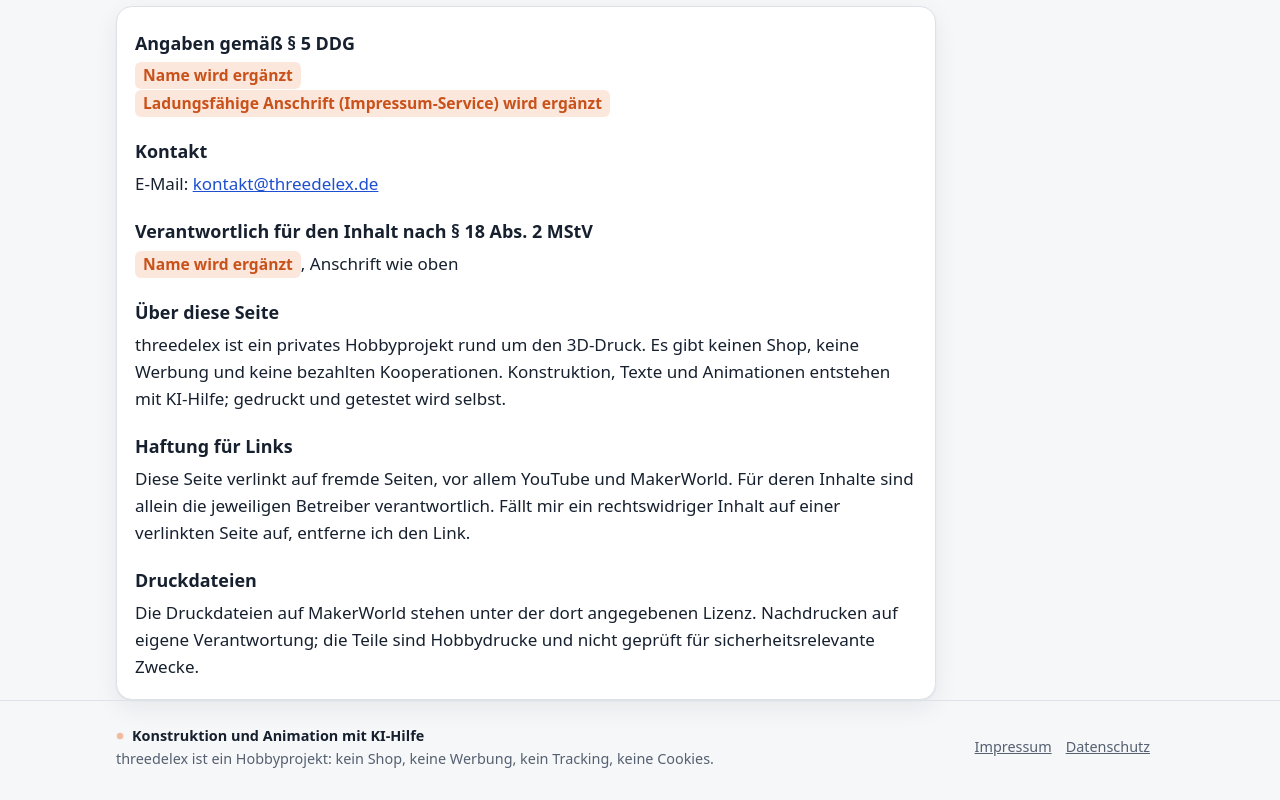
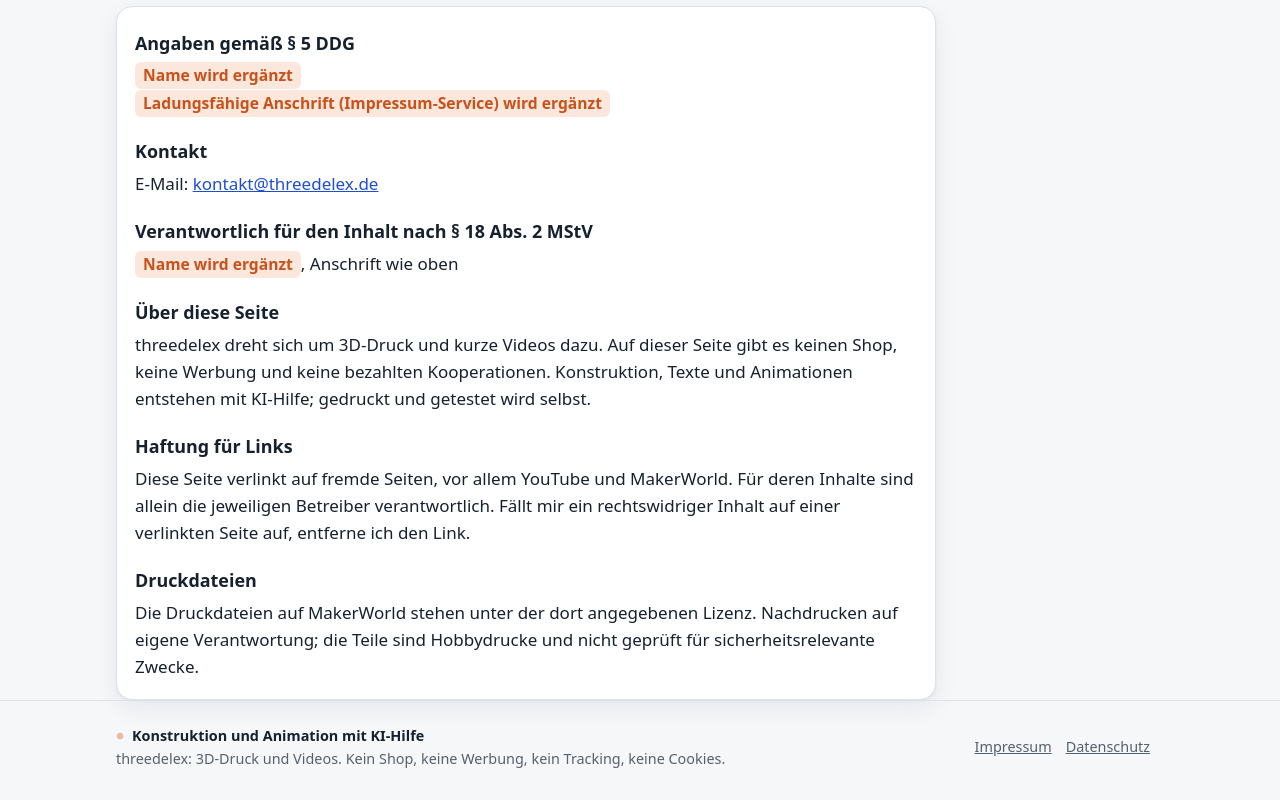
Before and after one commit to thelichtler-cloud/threedelex-web, a plain HTML site: page impressum/index.html in a window 1280 px wide. Shown: the part 371-1171 px from the top of the page. Drawn offline with Linux system fonts and the light colour scheme.

Commit message:
Fuß und Impressum neutral formuliert (ohne „privates Hobbyprojekt“), weiter ohne Shop und Preise
Co-Authored-By: Claude Opus 5.5 <noreply@anthropic.com>

```diff
--- a/impressum/index.html
+++ b/impressum/index.html
@@ -31,7 +31,7 @@
   <h3>Verantwortlich für den Inhalt nach § 18 Abs. 2 MStV</h3>
   <p><span class="fehlt">Name wird ergänzt</span>, Anschrift wie oben</p>
   <h3>Über diese Seite</h3>
-  <p>threedelex ist ein privates Hobbyprojekt rund um den 3D-Druck. Es gibt keinen Shop, keine Werbung und keine bezahlten Kooperationen.
+  <p>threedelex dreht sich um 3D-Druck und kurze Videos dazu. Auf dieser Seite gibt es keinen Shop, keine Werbung und keine bezahlten Kooperationen.
   Konstruktion, Texte und Animationen entstehen mit KI-Hilfe; gedruckt und getestet wird selbst.</p>
   <h3>Haftung für Links</h3>
   <p>Diese Seite verlinkt auf fremde Seiten, vor allem YouTube und MakerWorld. Für deren Inhalte sind allein die jeweiligen Betreiber verantwortlich.
@@ -44,7 +44,7 @@
   <div class="huelle">
     <div>
       <p class="ki">Konstruktion und Animation mit KI-Hilfe</p>
-      <p>threedelex ist ein Hobbyprojekt: kein Shop, keine Werbung, kein Tracking, keine Cookies.</p>
+      <p>threedelex: 3D-Druck und Videos. Kein Shop, keine Werbung, kein Tracking, keine Cookies.</p>
     </div>
     <nav aria-label="Rechtliches"><a href="../impressum/index.html">Impressum</a><a href="../datenschutz/index.html">Datenschutz</a></nav>
   </div>
```
Also changed, not shown: 404.html (+1 -1 lines), datenschutz/index.html (+1 -1 lines), formnext/index.html (+1 -1 lines), index.html (+1 -1 lines), projekte/blink-halter/index.html (+1 -1 lines), projekte/briefbox/index.html (+1 -1 lines), projekte/index.html (+1 -1 lines), projekte/kuehlschrankbox/index.html (+1 -1 lines), projekte/sirup-halter/index.html (+1 -1 lines), werkzeuge/index.html (+1 -1 lines).
